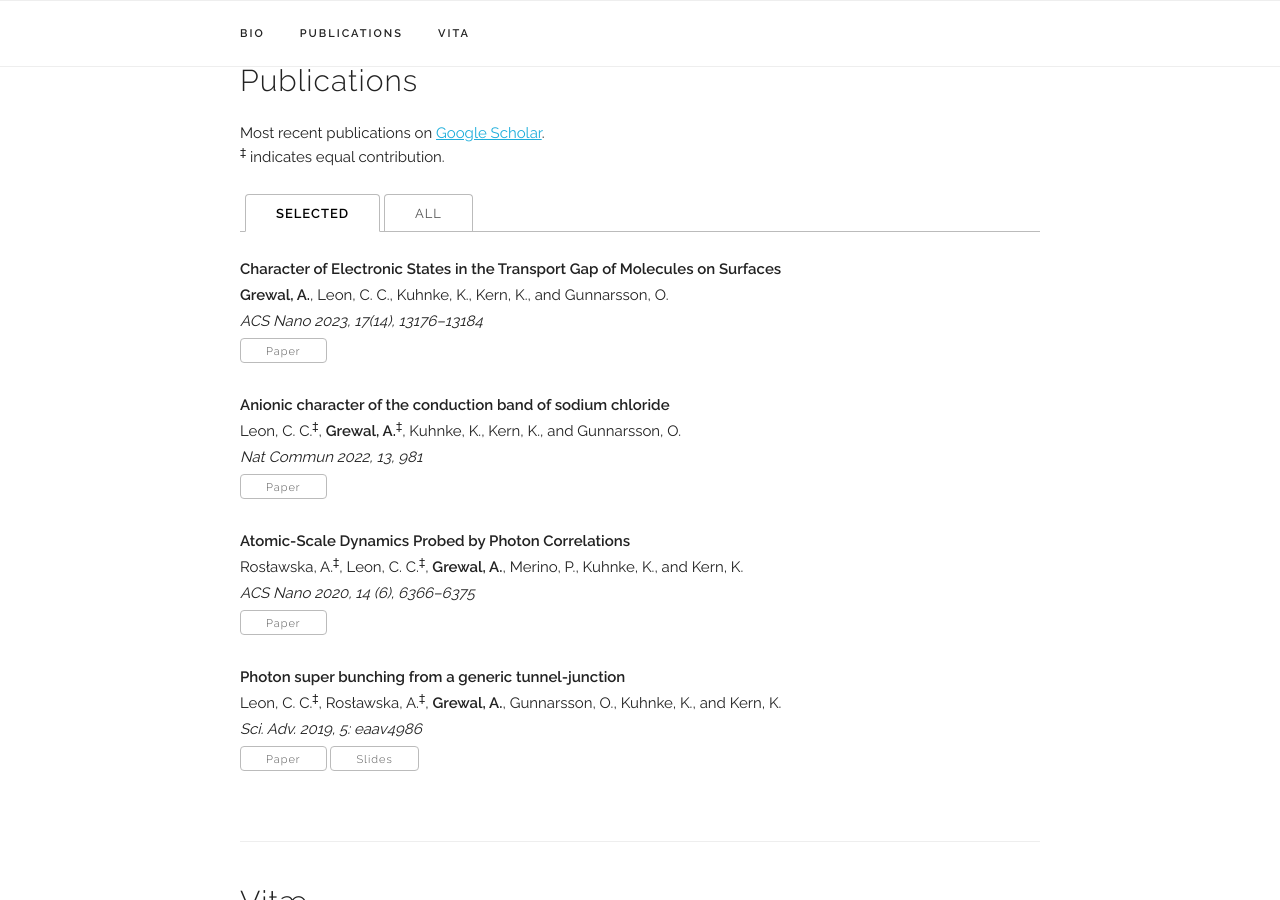
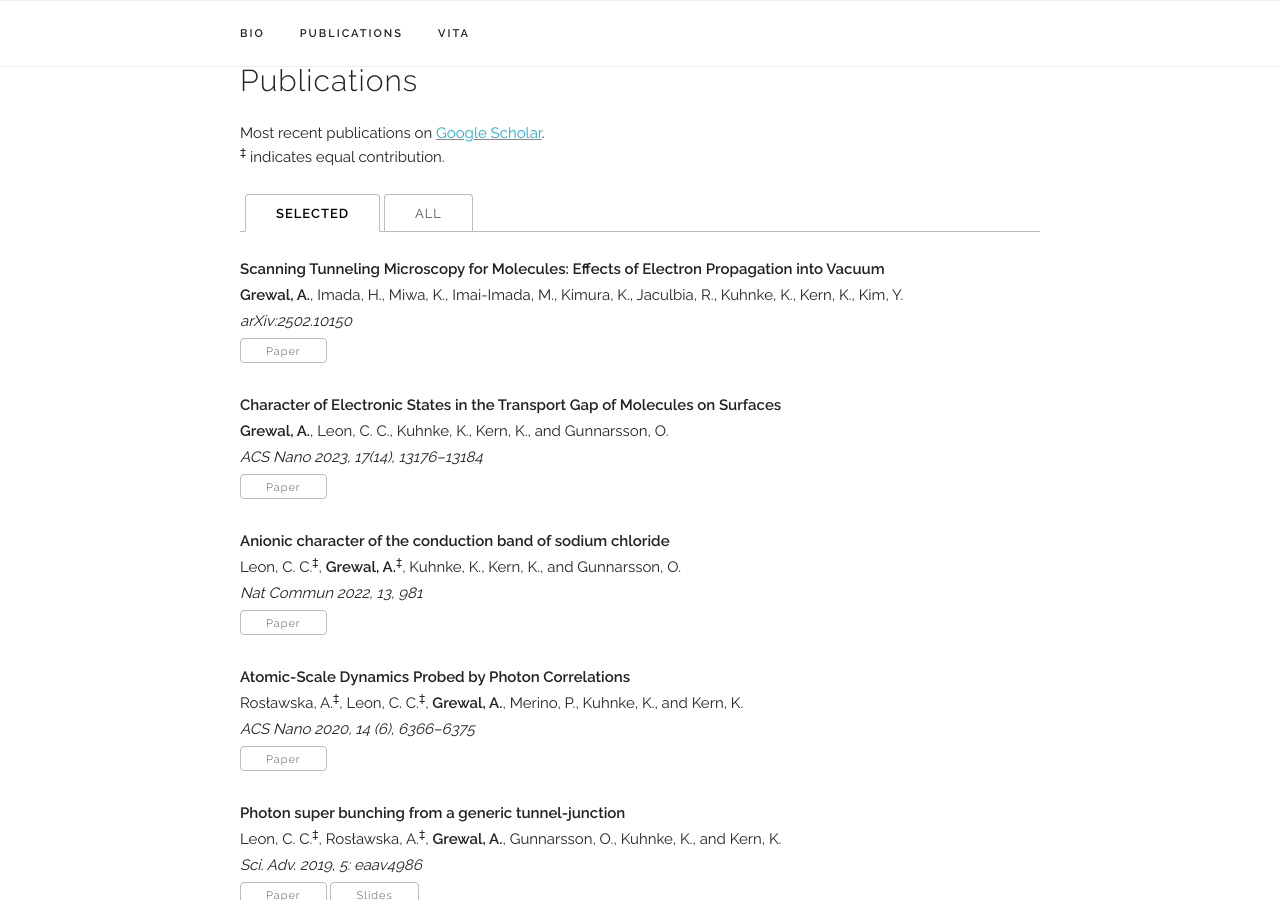
Before and after one commit to abhishekgrewal/abhishekgrewal.github.io, a Jekyll site: the page built from index.html, in a window 1280 px wide and 900 px high, scrolled down 626 px. Built offline with Jekyll 4.4.1, drawn with Linux system fonts in a browser that asks for light colours; some web fonts are replaced.

Commit message:
Update publications.yaml

```diff
--- a/_data/publications.yaml
+++ b/_data/publications.yaml
@@ -1,5 +1,9 @@
 papers:
-
+  - title: "Scanning Tunneling Microscopy for Molecules: Effects of Electron Propagation into Vacuum"
+    authors: "<b>Grewal, A.</b>, Imada, H., Miwa, K., Imai-Imada, M., Kimura, K., Jaculbia, R., Kuhnke, K., Kern, K., Kim, Y."
+    venue: "arXiv:2502.10150"
+    paper_pdf: "https://arxiv.org/pdf/2502.10150"
+    selected: y
   - title: "Scanning Tunneling Microscopy for Molecules: Effects of Electron Propagation into Vacuum"
     authors: "<b>Grewal, A.</b>, Leon, C. C., Kuhnke, K., Kern, K., and Gunnarsson, O."
     venue: "ACS Nano 2024, 18(19), 12158–12167"
```
